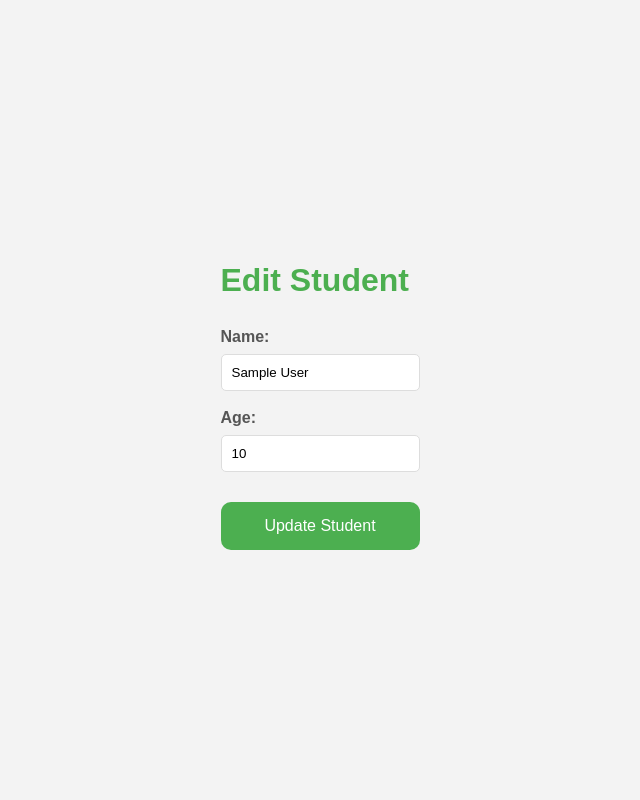
After one commit to Svitlana937/student-manager-project, a Flask app: page /edit_student/1 in a window 1280 px wide. The commit adds this page. Shown: the whole page, without its empty margins (320-960 px from the left). Run offline with Flask 3, Linux system fonts and the light colour scheme; tables that the repository leaves empty or names only in its code hold one stand-in row (values such as "Sample post").

Commit message:
updated with edit student functionality

```diff
--- a/app.py
+++ b/app.py
@@ -79,15 +79,33 @@ def add_student():
     new_student = studentDAO.add_student(name, age)
     return jsonify({"message": "Student added successfully", "student": new_student})
 
+
+
+@app.route("/edit_student/<int:student_id>")
+def edit_student(student_id):
+    student = studentDAO.get_student_by_id(student_id)
+    return render_template("edit_student.html", student=student)
+
+
 # PUT route to update student information
-@app.route("/api/update_student/<int:student_id>", methods=["PUT"])
+@app.route("/update_student_api/<int:student_id>", methods=["POST", "PUT"])
 def update_student_api(student_id):
-    data = request.get_json()
-    name = data.get("name")
-    age = data.get("age")
+    # If form data is sent, update the student and redirect to index
+    if request.form:
+        name = request.form.get("name")
+        age = request.form.get("age")
+        studentDAO.update_student(student_id, name, age)
+        return redirect(url_for("index"))
 
-    studentDAO.update_student(student_id, name, age)
-    return jsonify({"message": "Student updated successfully"})
+    # If JSON data is sent, update the student and return a JSON response
+    data = request.get_json(silent=True)
+    if data:
+        name = data.get("name")
+        age = data.get("age")
+        studentDAO.update_student(student_id, name, age)
+        return jsonify({"message": "Student updated via JSON"}), 200
+
+    return "No data provided", 400
 
 
 def get_student(student_id):
--- /dev/null
+++ b/templates/edit_student.html
@@ -0,0 +1,25 @@
+<!DOCTYPE html>
+<html lang="en">
+<head>
+    <meta charset="UTF-8">
+    <meta name="viewport" content="width=device-width, initial-scale=1.0">
+    <title>Edit Student</title>
+    <link rel="stylesheet" href="{{ url_for('static', filename='style.css') }}">
+</head>
+<body>
+    <div class="container mt-5">
+        <h1>Edit Student</h1>
+        <form action="{{ url_for('update_student_api', student_id=student.id) }}" method="POST">
+            <div class="form-group">
+                <label for="name">Name:</label>
+                <input type="text" class="form-control" id="name" name="name" value="{{ student.name }}" required>
+            </div>
+            <div class="form-group">
+                <label for="age">Age:</label>
+                <input type="number" class="form-control" id="age" name="age" value="{{ student.age }}" required>
+            </div>
+            <button type="submit" class="btn btn-primary">Update Student</button>
+        </form>
+    </div>
+</body>
+</html>
--- a/templates/index.html
+++ b/templates/index.html
@@ -47,6 +47,8 @@
             <div class="card-footer bg-transparent border-top-0">
                 <a href="{{ url_for('delete_student', student_id=student.id) }}"
                    class="btn btn-outline-danger btn-sm w-100">Delete Student</a>
+                <a href="{{ url_for('edit_student', student_id=student.id) }}"
+                   class="btn btn-outline-primary btn-sm w-100 mt-2">Edit Student</a>
             </div>
         </div>
     </div>
```
Also changed, not shown: 1 other file.
